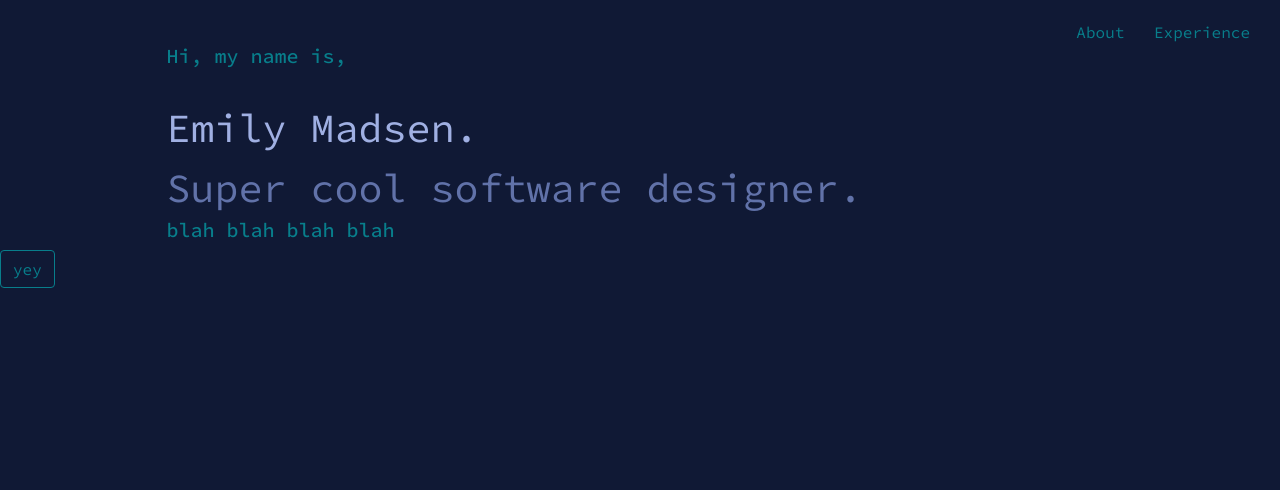
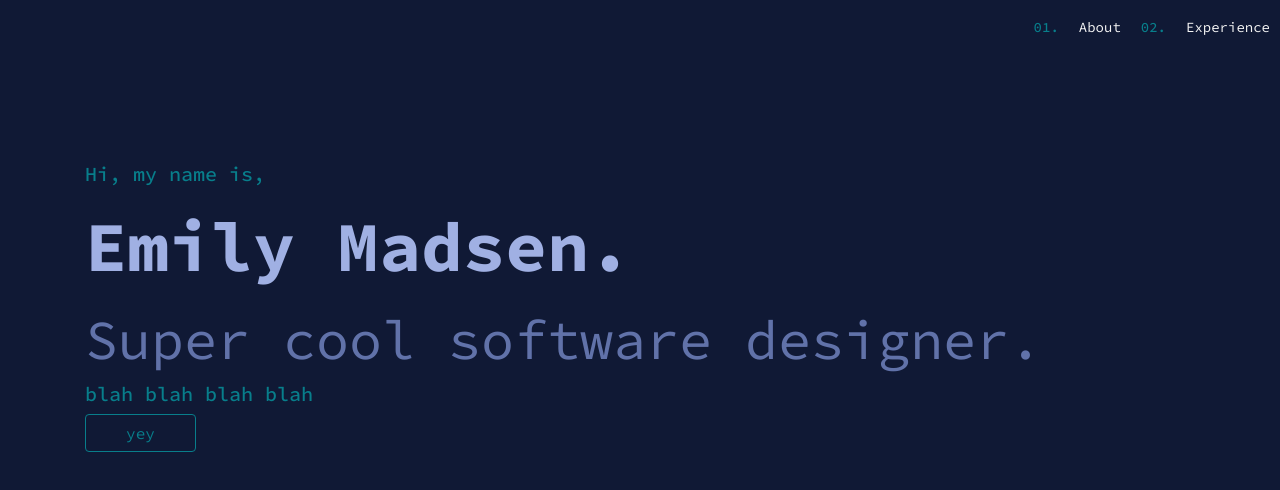
Before and after one commit to emadsen114/Resume, a website: page front-end/landing-page.html in a window 1280 px wide. Drawn offline with nearby package versions, Linux system fonts and the light colour scheme.

Commit message:
more resume stuff, minor tweeks on landing page

```diff
--- a/front-end/landing-page.html
+++ b/front-end/landing-page.html
@@ -18,11 +18,11 @@
             color: #0b132b;
             margin: 0;
             padding: 0;
+            overflow-x: hidden; /* Prevent horizontal scrolling */
         }
 
         h1 {
             text-align: left;
-            padding-left: 13%;
             font-size: 20px;
             color: #087E8B;
         }
@@ -30,71 +30,81 @@
         .header-text {
             color: #A0B0E3;;
             text-align: left;
-            padding-left: 13%;
-            font-size: 40px;
-            margin-top: 30px;
+            font-size: 70px;
+            font-weight: bold;
         }
 
         .subheader-text {
             color: #6172A9;
             text-align: left;
-            padding-left: 13%;
-            font-size: 40px;
+            font-size: 55px;
          }
 
-         h2 {
+        h2 {
             color: #088b4a;
             font-size: 10px;
             text-align: right;
          }
 
-        p {
-            color: #21346E;
-            text-align: center;
-        }
 
 
         .link-container {
             text-align: right;
-            margin-right: 20px;
+            display: flex;
+            justify-content: flex-end;
+            align-items: center;
             padding-top: 20px;
+        }
+
+        .link-numbers {
+            text-decoration: none;
+            color: #087E8B;
+            cursor: pointer;
+            margin: 0 10px; /* Adjust margin as needed for spacing */
+            font-size: 14px; /* Adjust font size as needed */
+            line-height: 1; /* Ensure consistent line height */
+            display: inline-block; /* Ensure consistent inline-block behavior */
+        }
+                .link-button:hover {
+            text-decoration: none;
+            color: #087E8B;
+            cursor: pointer;
         }
 
         .link-button {
             text-decoration: none;
-            color: #087E8B;
+            color: whitesmoke;
             cursor: pointer;
-            padding: 10px;
+            margin: 0 10px; /* Adjust margin as needed for spacing */
+            font-size: 14px; /* Adjust font size as needed */
+            line-height: 1; /* Ensure consistent line height */
+            display: inline-block; /* Ensure consistent inline-block behavior */
         }
 
-        .link-button:hover {
-            text-decoration: none;
+        .btn-outline {
+            width: 10%;
+            border-color: #087E8B;
             color: #087E8B;
-            cursor: pointer;
-            padding: 10px;
+            background-color: transparent;
+            transition: background-color 0.3s ease;
+            font-size: 16px; /* Adjust font size as needed */
         }
 
-
-        .btn-outline{
-        border-color: #087E8B;
-        color: #087E8B;
-        outline: none;
-        text-align: center;
-        background-color: transparent;
-        transition: background-color 0.3s ease;
-    }
-
-        .btn-outline:hover {
+        .btn-outline:hover,
+        .btn-outline:active {
             border-color: #087E8B;
             color: #A0B0E3;
             background-color: #087E8B;
         }
 
-        .btn-outline:active {
-            border-color: #087E8B;
-            color: #A0B0E3;
-            background-color: #087E8B;
+        .container {
+            padding-top: 10%;
+            display: flex;
+            flex-direction: column;
+            align-items: left;
+            height: 100vh;
         }
+
 
 
     </style>
@@ -103,16 +113,20 @@
 </head>
 <body>
     <div class ='link-container'>
+        <h3 class="link-numbers">01.</h3>
         <a href="about-page" class = "link-button">About</a>
+        <h3 class="link-numbers"> 02.</h3>
         <a href="experience-page" class = "link-button">Experience</a>
 
     </div>
+    <div class ="container">
+        <h1>Hi, my name is,</h1>
+        <div class="header-text">Emily Madsen.</div>
+        <div class="subheader-text">Super cool software designer.</div>
+        <h1>blah blah blah blah</h1>
+        <button type="button" class="btn btn-outline">yey</button>
+    </div>
 
-    <h1>Hi, my name is,</h1>
-    <div class="header-text">Emily Madsen.</div>
-    <div class="subheader-text">Super cool software designer.</div>
-    <h1>blah blah blah blah</h1>
-    <button type="button" class="btn btn-outline">yey</button>
 
     <script src="https://code.jquery.com/jquery-3.3.1.slim.min.js" integrity="sha384-q8i/X+965DzO0rT7abK41JStQIAqVgRVzpbzo5smXKp4YfRvH+8abtTE1Pi6jizo" crossorigin="anonymous"></script>
     <script src="https://cdn.jsdelivr.net/npm/popper.js@1.14.7/dist/umd/popper.min.js" integrity="sha384-UO2eT0CpHqdSJQ6hJty5KVphtPhzWj9WO1clHTMGa3JDZwrnQq4sF86dIHNDz0W1" crossorigin="anonymous"></script>
--- a/index.js
+++ b/index.js
@@ -39,6 +39,6 @@ app.get('/experience-page', (request, response) => {
     });
 });
 
-app.listen(process.env.PORT || 4001, () => {
-    console.log('App available on http://localhost:4001');
+app.listen(process.env.PORT || 4000, () => {
+    console.log('App available on http://localhost:4000');
 });
```
Also changed, not shown: front-end/about-page.html (+8 -2 lines).
